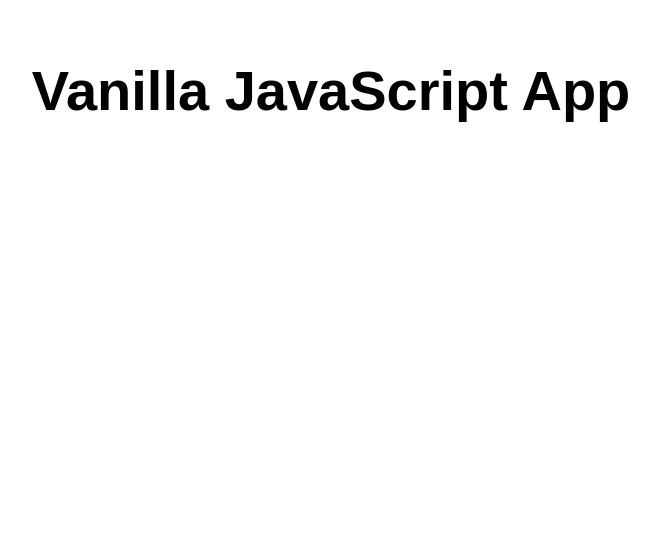
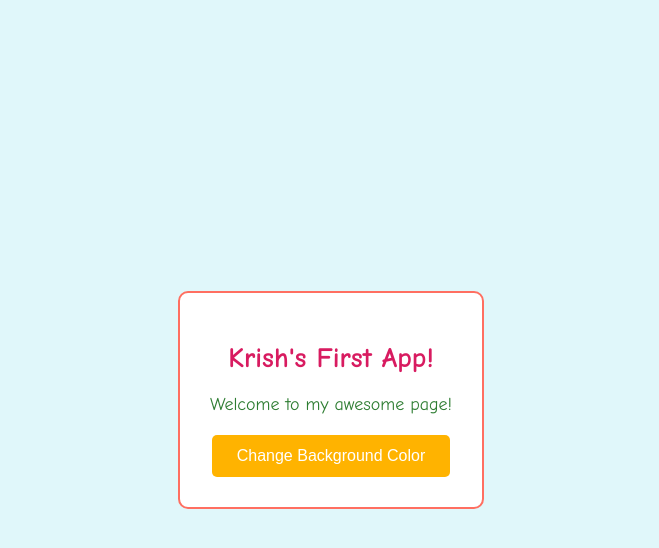
Before and after one commit to krishanthichristina/krish-first-static-web-app-, a website: page src/index.html in a window 1280 px wide. Shown: the whole page, without its empty margins (309-968 px from the left). Drawn offline with Linux system fonts and the light colour scheme.

Commit message:
Update index.html

```diff
--- a/src/index.html
+++ b/src/index.html
@@ -1,17 +1,67 @@
 <!DOCTYPE html>
 <html lang="en">
-
 <head>
   <meta charset="UTF-8">
   <meta name="viewport" content="width=device-width, initial-scale=1.0">
-  <link rel="stylesheet" href="styles.css">
-  <title>Vanilla JavaScript App</title>
+  <title>Krish's First Static App</title>
+  <style>
+    body {
+      font-family: 'Comic Sans MS', Arial, sans-serif;
+      display: flex;
+      justify-content: center;
+      align-items: center;
+      height: 100vh;
+      margin: 0;
+      background-color: #e0f7fa;
+      transition: background-color 0.5s;
+    }
+
+    main {
+      text-align: center;
+      padding: 30px;
+      background-color: #fff;
+      border: 2px solid #ff6f61;
+      border-radius: 10px;
+    }
+
+    h1 {
+      color: #d81b60;
+      font-size: 28px;
+    }
+
+    p {
+      color: #2e7d32;
+      font-size: 18px;
+      margin: 20px 0;
+    }
+
+    button {
+      padding: 12px 25px;
+      font-size: 16px;
+      background-color: #ffb300;
+      color: #fff;
+      border: none;
+      border-radius: 5px;
+      cursor: pointer;
+    }
+
+    button:hover {
+      background-color: #ff5722;
+    }
+  </style>
 </head>
-
 <body>
   <main>
-    <h1>Vanilla JavaScript App</h1>
+    <h1>Krish's First App!</h1>
+    <p>Welcome to my awesome page!</p>
+    <button onclick="changeColor()">Change Background Color</button>
   </main>
+  <script>
+    function changeColor() {
+      const colors = ['#b3e5fc', '#c8e6c9', '#ffccbc', '#f8bbd0', '#d1c4e9'];
+      const randomColor = colors[Math.floor(Math.random() * colors.length)];
+      document.body.style.backgroundColor = randomColor;
+    }
+  </script>
 </body>
-
 </html>
```
